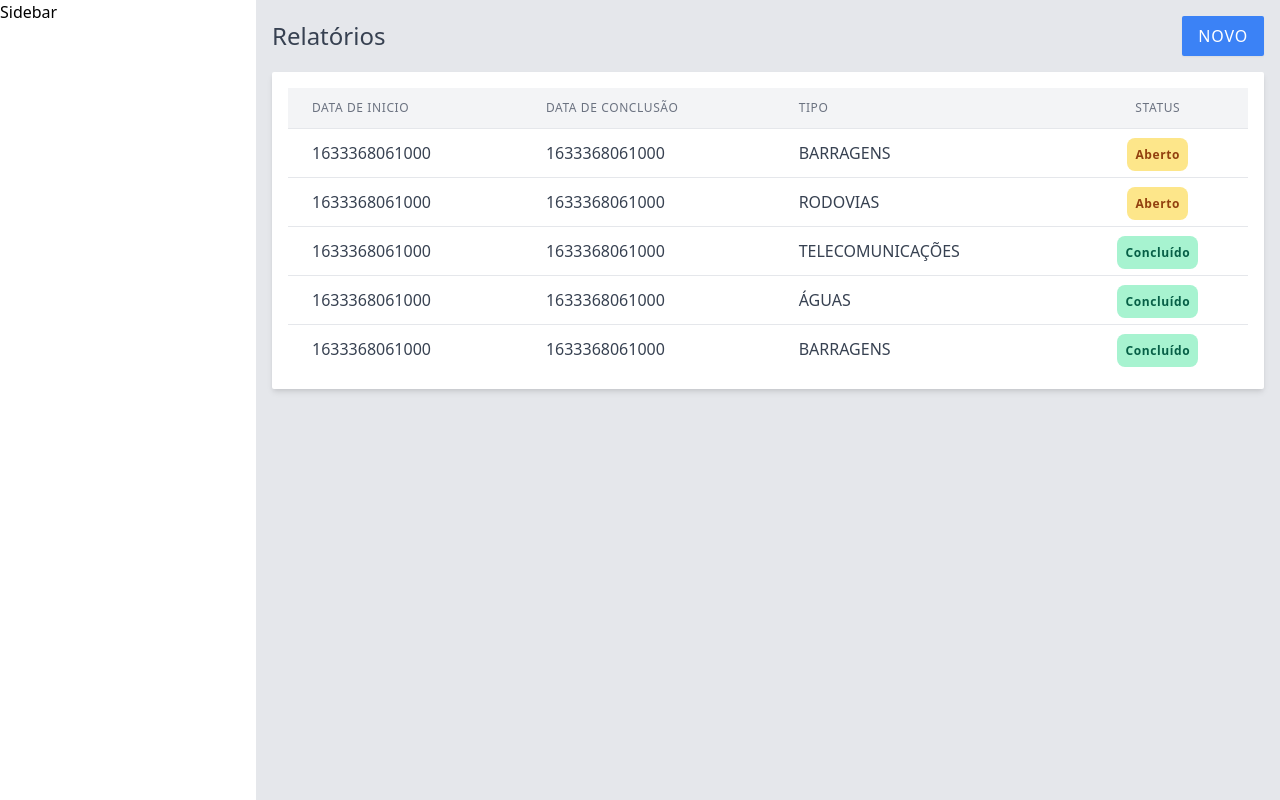
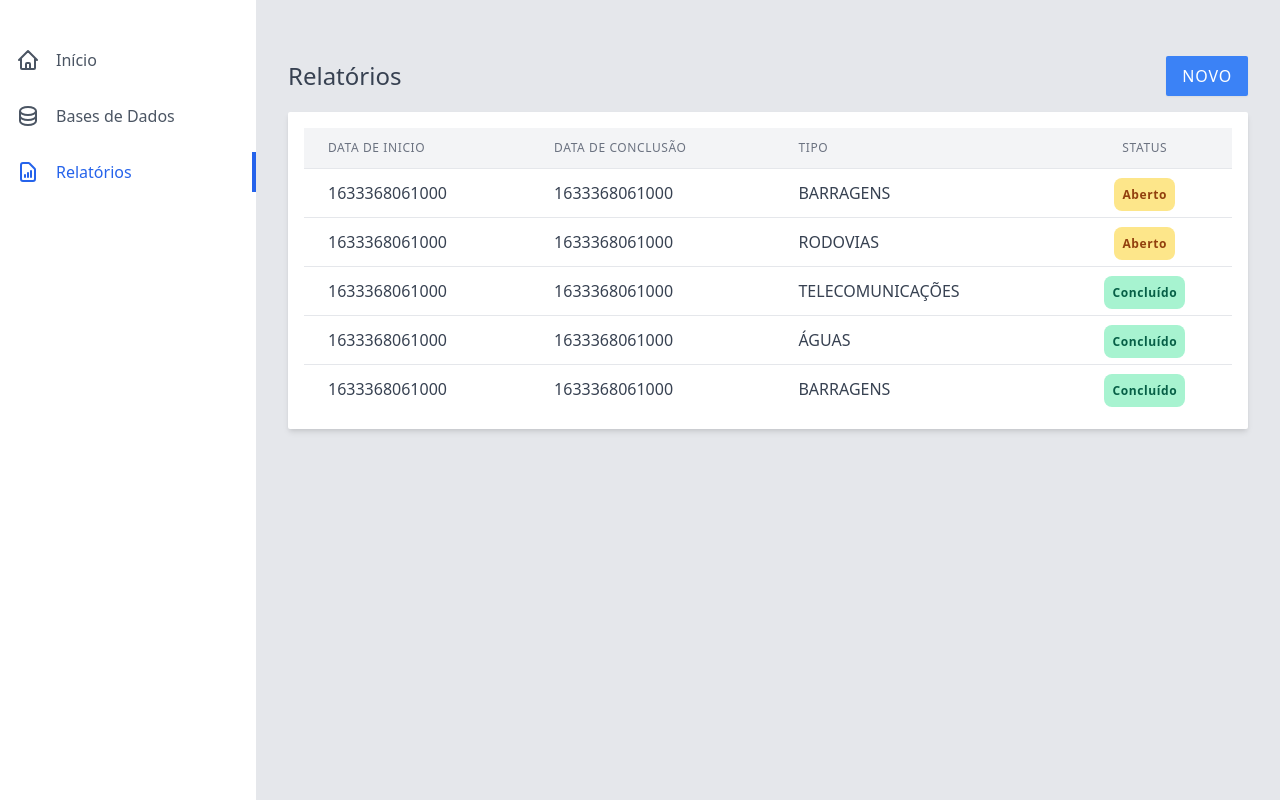
Before and after one commit to santanarscs/sidsic, a Next.js app: page /reports in a window 1280 px wide. Built offline with nearby package versions, Linux system fonts and the light colour scheme.

Commit message:
add menu sidebar

```diff
--- a/package.json
+++ b/package.json
@@ -9,7 +9,9 @@
     "lint": "next lint"
   },
   "dependencies": {
+    "@heroicons/react": "^1.0.4",
     "@react-keycloak/ssr": "^3.3.0",
+    "classnames": "^2.3.1",
     "cookie": "^0.4.1",
     "draft-js": "^0.11.7",
     "express": "^4.17.1",
--- /dev/null
+++ b/src/components/ActiveLink.tsx
@@ -0,0 +1,30 @@
+import { useRouter } from "next/router";
+import Link, { LinkProps } from "next/link";
+import { cloneElement, ReactElement } from "react";
+import cx from 'classnames'
+interface ActiveLinkProps extends LinkProps {
+  children: ReactElement
+  shouldMathExactHref?:boolean
+}
+
+export function ActiveLink({children, shouldMathExactHref = false, ...rest}: ActiveLinkProps) {
+  let isActive = false
+
+  const { asPath } = useRouter()
+
+  if(shouldMathExactHref && (asPath === rest.href || asPath === rest.as)) {
+    isActive = true
+  }
+  if(!shouldMathExactHref && (asPath.startsWith(String(rest.href)) || asPath.startsWith(String(rest.as)))) {
+    isActive = true
+  }
+
+
+  return (
+    <Link {...rest}>
+      {cloneElement(children, {
+        className: isActive ? cx(children.props.className, 'text-blue-600 border-r-4 border-blue-600') : cx(children.props.className, 'text-gray-600')
+      })}
+    </Link>
+  )
+}
--- a/src/components/Layout.tsx
+++ b/src/components/Layout.tsx
@@ -16,7 +16,7 @@ function Layout({title, children}: Props){
         <meta name="viewport" content="initial-scale=1.0, width=device-width"/>
       </Head>
       <Sidebar />
-      <div className="flex-1 flex flex-col  p-4">
+      <div className="flex-1 flex flex-col p-4 mt-10">
         {children}
       </div>
     </div>
--- a/src/components/Sidebar.tsx
+++ b/src/components/Sidebar.tsx
@@ -1,9 +1,36 @@
-
-
+import { HomeIcon, DocumentReportIcon, DatabaseIcon } from '@heroicons/react/outline'
+import { ActiveLink } from './ActiveLink'
 function Sidebar() {
   return (
     <div className="w-64 bg-white">
-      <h1>Sidebar</h1>
+      <div>
+        <ul className="mt-10 space-y-4">
+          <li>
+            <ActiveLink href="/dashboard" passHref>
+              <a className="flex ml-4 py-2">
+                <HomeIcon className="h-6 w-6" />
+                <span className="ml-4 font-medium">Início</span>
+              </a>
+            </ActiveLink>
+          </li>
+          <li>
+            <ActiveLink href="/databases" passHref>
+              <a className="flex ml-4 py-2">
+                <DatabaseIcon className="h-6 w-6" />
+                <span className="ml-4 font-medium">Bases de Dados</span>
+              </a>
+            </ActiveLink>
+          </li>
+          <li>
+            <ActiveLink href="/reports" passHref>
+              <a className="flex ml-4 py-2">
+                <DocumentReportIcon className="h-6 w-6" />
+                <span className="ml-4 font-medium">Relatórios</span>
+              </a>
+            </ActiveLink>
+          </li>
+        </ul>
+      </div>
     </div>
   )
 }
--- /dev/null
+++ b/src/pages/dashboard.tsx
@@ -0,0 +1,12 @@
+import { Layout } from '../components/Layout'
+
+export default function Home() {
+  return (
+    <Layout title="Pagina inicial">
+      <div className="mx-4 flex justify-between items-center mb-4">
+        <h1 className="text-2xl text-gray-700 ">Página Inicial</h1>
+      </div>
+
+    </Layout>
+  )
+}
--- a/src/pages/index.tsx
+++ b/src/pages/index.tsx
@@ -1,10 +1,14 @@
-import { Layout } from '../components/Layout'
+import { GetServerSideProps } from 'next'
 
-export default function Home() {
-  return (
-    <Layout title="Pagina inicial">
-      <h1>Página inicial</h1>
+export default function Index(){
+  return null
+}
 
-    </Layout>
-  )
+export const getServerSideProps: GetServerSideProps = async (ctx) => {
+  return {
+    redirect: {
+      destination: '/dashboard',
+      permanent: true
+    }
+  }
 }
--- a/src/pages/reports/index.tsx
+++ b/src/pages/reports/index.tsx
@@ -12,7 +12,7 @@ const reports = [
 export default function Report() {
   return (
     <Layout title="Relatórios">
-      <div className="flex justify-between items-center mb-4">
+      <div className="mx-4 flex justify-between items-center mb-4">
         <h1 className="text-2xl text-gray-700 ">Relatórios</h1>
         <Link href="/reports/new">
         <a className=" px-4 py-2 bg-blue-500 text-white uppercase tracking-wider shadow-sm rounded-sm hover:bg-blue-400 transition-colors">
@@ -20,7 +20,7 @@ export default function Report() {
         </a>
         </Link>
       </div>
-      <div className="bg-white shadow-md p-4 rounded-sm">
+      <div className="mx-4 bg-white shadow-md p-4 rounded-sm">
         <table className="min-w-full divide-y divide-gray-200">
           <thead className="bg-gray-100">
             <tr>
```
Also changed, not shown: 1 other file (tests, documents, lock files or other folders).
